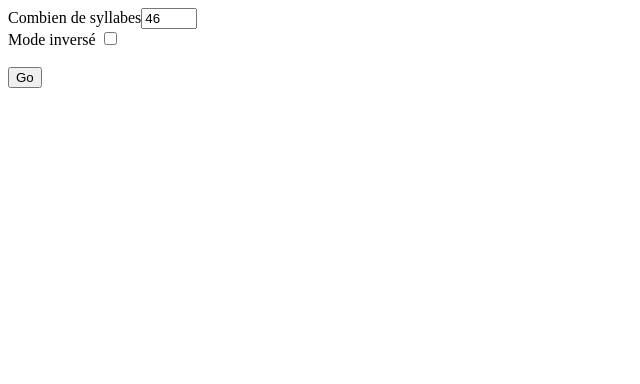
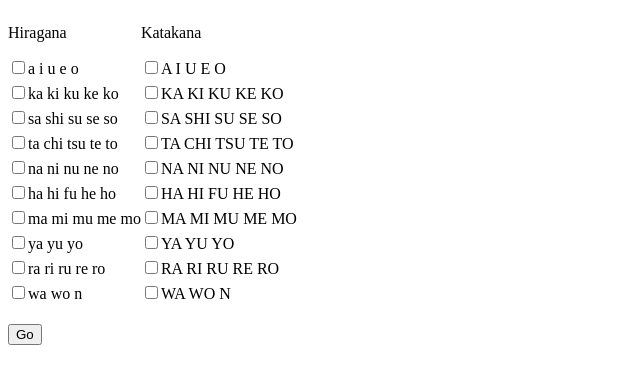
Before and after one commit to ArnaudGathy/kana-test, a React (Create React App) app: page / in a window 1280 px wide. Shown: the top 384 px of the page, without its empty margins (0-640 px from the left). Built offline with nearby package versions, Linux system fonts and the light colour scheme.

Commit message:
Added katakana, added categories to chose from

```diff
--- a/src/App.js
+++ b/src/App.js
@@ -1,95 +1,61 @@
 import React, {useState} from 'react'
-import {shuffle, take} from 'lodash'
-
-const defaultList = [
-  {romaji: 'a', hiragana: '\u3042'},
-  {romaji: 'i', hiragana: '\u3044'},
-  {romaji: 'u', hiragana: '\u3046'},
-  {romaji: 'e', hiragana: '\u3048'},
-  {romaji: 'o', hiragana: '\u304A'},
-  {romaji: 'ka', hiragana: '\u304B'},
-  {romaji: 'ki', hiragana: '\u304D'},
-  {romaji: 'ku', hiragana: '\u304F'},
-  {romaji: 'ke', hiragana: '\u3051'},
-  {romaji: 'ko', hiragana: '\u3053'},
-  {romaji: 'sa', hiragana: '\u3055'},
-  {romaji: 'shi', hiragana: '\u3057'},
-  {romaji: 'su', hiragana: '\u3059'},
-  {romaji: 'se', hiragana: '\u305B'},
-  {romaji: 'so', hiragana: '\u305D'},
-  {romaji: 'ta', hiragana: '\u305F'},
-  {romaji: 'chi', hiragana: '\u3061'},
-  {romaji: 'tsu', hiragana: '\u3064'},
-  {romaji: 'te', hiragana: '\u3066'},
-  {romaji: 'to', hiragana: '\u3068'},
-  {romaji: 'na', hiragana: '\u306A'},
-  {romaji: 'ni', hiragana: '\u306B'},
-  {romaji: 'nu', hiragana: '\u306C'},
-  {romaji: 'ne', hiragana: '\u306D'},
-  {romaji: 'no', hiragana: '\u306E'},
-  {romaji: 'ha', hiragana: '\u306F'},
-  {romaji: 'hi', hiragana: '\u3072'},
-  {romaji: 'fu', hiragana: '\u3075'},
-  {romaji: 'he', hiragana: '\u3078'},
-  {romaji: 'ho', hiragana: '\u307B'},
-  {romaji: 'ma', hiragana: '\u307E'},
-  {romaji: 'mi', hiragana: '\u307F'},
-  {romaji: 'mu', hiragana: '\u3080'},
-  {romaji: 'me', hiragana: '\u3081'},
-  {romaji: 'mo', hiragana: '\u3082'},
-  {romaji: 'ya', hiragana: '\u3084'},
-  {romaji: 'yu', hiragana: '\u3086'},
-  {romaji: 'yo', hiragana: '\u3088'},
-  {romaji: 'ra', hiragana: '\u3089'},
-  {romaji: 'ri', hiragana: '\u308A'},
-  {romaji: 'ru', hiragana: '\u308B'},
-  {romaji: 're', hiragana: '\u308C'},
-  {romaji: 'ro', hiragana: '\u308D'},
-  {romaji: 'wa', hiragana: '\u308F'},
-  {romaji: 'wo', hiragana: '\u3092'},
-  {romaji: 'n', hiragana: '\u3093'},
-]
+import {shuffle} from 'lodash'
+import {hiraganaList, katakanaList} from './charLists'
+import './style.css'
+import {CharacterCheckBoxList} from './CharacterCheckBoxList'
 
 export const App = () => {
-  const [number, setNumber] = useState('46')
   const [list, setList] = useState(null)
   const [correction, setCorrection] = useState(false)
-  const [invert, setInvert] = useState(false)
+  const [formState, setFormState] = useState({})
 
   const generateList = () => {
-    setList(take(shuffle(defaultList), number))
+    const {hiragana, katakana} = formState
+    const hiraganaToDisplay = hiragana ? Object.keys(hiragana) : []
+    const katakanaToDisplay = katakana ? Object.keys(katakana) : []
+
+    const hiraganaDisplayList = hiraganaToDisplay.reduce((acc, value) => {
+      acc.push(hiraganaList[value])
+      return acc
+    }, [])
+    const katakanaDisplayList = katakanaToDisplay.reduce((acc, value) => {
+      acc.push(katakanaList[value])
+      return acc
+    }, [])
+
+    setList(shuffle([...hiraganaDisplayList.flat(), ...katakanaDisplayList.flat()]))
   }
   const toggleCorrection = () => {
     setCorrection(!correction)
   }
-  const invertMode = () => {
-    setInvert(!invert)
+  const handleChange = (listName, value) => {
+    if (formState[listName] && formState[listName][value]) {
+      delete formState[listName][value]
+    } else {
+      const newFormState = {...formState, [listName]: {...formState[listName], [value]: true}}
+      setFormState(newFormState)
+    }
   }
 
-  const test = ''
+  return (
+    <div>
+      <div className="block" style={{display: 'flex'}}>
+        <CharacterCheckBoxList name="hiragana" list={hiraganaList} handleChange={handleChange} />
+        <CharacterCheckBoxList name="katakana" list={katakanaList} handleChange={handleChange} />
+      </div>
 
-  return (
-    <div className="App">
-      {test}
-      Combien de syllabes
-      <input
-        type="number"
-        max="46"
-        min="1"
-        value={number}
-        onChange={(e) => setNumber(e.target.value)}
-      />
+      <div className="block">
+        <button type="submit" onClick={generateList}>
+          Go
+        </button>
+      </div>
+
       <br />
-      Mode inversé <input type="checkbox" onChange={invertMode} checked={invert} />
-      <br />
-      <br />
-      <button onClick={generateList}>Go</button>
-      <br />
-      <br />
+      <div className="block">
         {list && (
           <>
-          <button onClick={toggleCorrection}>{correction ? 'Cacher' : 'Voir'} correction</button>
             <div
+              className="block"
               style={{
                 fontSize: '35px',
                 width: '400px',
@@ -99,14 +65,16 @@ export const App = () => {
                 textAlign: 'center',
               }}
             >
-            {list.map(({romaji, hiragana}) => (
-              <div style={{minWidth: '80px', minHeight: '75px'}}>
-                {invert ? (correction ? romaji : hiragana) : correction ? hiragana : romaji}
+              {list.map(({romaji, kana}) => (
+                <div style={{minWidth: '80px', minHeight: '75px'}} key={romaji}>
+                  {correction ? kana : romaji}
                 </div>
               ))}
             </div>
+            <button onClick={toggleCorrection}>{correction ? 'Cacher' : 'Voir'} correction</button>
           </>
         )}
       </div>
+    </div>
   )
 }
--- /dev/null
+++ b/src/CharacterCheckBoxList.js
@@ -0,0 +1,15 @@
+import React from 'react'
+
+export const CharacterCheckBoxList = ({name, list, handleChange}) => (
+  <div>
+    <p style={{textTransform: 'capitalize'}}>{name}</p>
+    {Object.entries(list).map(([key, values]) => (
+      <div key={key} style={{marginBottom: '5px'}}>
+        <label>
+          <input type="checkbox" onChange={() => handleChange(name, key)} />
+          {values.map((kana) => `${kana.romaji} `)}
+        </label>
+      </div>
+    ))}
+  </div>
+)
--- /dev/null
+++ b/src/charLists.js
@@ -0,0 +1,137 @@
+export const hiraganaList = {
+  a: [
+    {romaji: 'a', kana: '\u3042'},
+    {romaji: 'i', kana: '\u3044'},
+    {romaji: 'u', kana: '\u3046'},
+    {romaji: 'e', kana: '\u3048'},
+    {romaji: 'o', kana: '\u304A'},
+  ],
+  ka: [
+    {romaji: 'ka', kana: '\u304B'},
+    {romaji: 'ki', kana: '\u304D'},
+    {romaji: 'ku', kana: '\u304F'},
+    {romaji: 'ke', kana: '\u3051'},
+    {romaji: 'ko', kana: '\u3053'},
+  ],
+  sa: [
+    {romaji: 'sa', kana: '\u3055'},
+    {romaji: 'shi', kana: '\u3057'},
+    {romaji: 'su', kana: '\u3059'},
+    {romaji: 'se', kana: '\u305B'},
+    {romaji: 'so', kana: '\u305D'},
+  ],
+  ta: [
+    {romaji: 'ta', kana: '\u305F'},
+    {romaji: 'chi', kana: '\u3061'},
+    {romaji: 'tsu', kana: '\u3064'},
+    {romaji: 'te', kana: '\u3066'},
+    {romaji: 'to', kana: '\u3068'},
+  ],
+  na: [
+    {romaji: 'na', kana: '\u306A'},
+    {romaji: 'ni', kana: '\u306B'},
+    {romaji: 'nu', kana: '\u306C'},
+    {romaji: 'ne', kana: '\u306D'},
+    {romaji: 'no', kana: '\u306E'},
+  ],
+  ha: [
+    {romaji: 'ha', kana: '\u306F'},
+    {romaji: 'hi', kana: '\u3072'},
+    {romaji: 'fu', kana: '\u3075'},
+    {romaji: 'he', kana: '\u3078'},
+    {romaji: 'ho', kana: '\u307B'},
+  ],
+  ma: [
+    {romaji: 'ma', kana: '\u307E'},
+    {romaji: 'mi', kana: '\u307F'},
+    {romaji: 'mu', kana: '\u3080'},
+    {romaji: 'me', kana: '\u3081'},
+    {romaji: 'mo', kana: '\u3082'},
+  ],
+  ya: [
+    {romaji: 'ya', kana: '\u3084'},
+    {romaji: 'yu', kana: '\u3086'},
+    {romaji: 'yo', kana: '\u3088'},
+  ],
+  ra: [
+    {romaji: 'ra', kana: '\u3089'},
+    {romaji: 'ri', kana: '\u308A'},
+    {romaji: 'ru', kana: '\u308B'},
+    {romaji: 're', kana: '\u308C'},
+    {romaji: 'ro', kana: '\u308D'},
+  ],
+  wa: [
+    {romaji: 'wa', kana: '\u308F'},
+    {romaji: 'wo', kana: '\u3092'},
+    {romaji: 'n', kana: '\u3093'},
+  ],
+}
+
+export const katakanaList = {
+  a: [
+    {romaji: 'A', kana: '\u30A2'},
+    {romaji: 'I', kana: '\u30A4'},
+    {romaji: 'U', kana: '\u30A6'},
+    {romaji: 'E', kana: '\u30A8'},
+    {romaji: 'O', kana: '\u30AA'},
+  ],
+  ka: [
+    {romaji: 'KA', kana: '\u30AB'},
+    {romaji: 'KI', kana: '\u30AD'},
+    {romaji: 'KU', kana: '\u30AF'},
+    {romaji: 'KE', kana: '\u30B1'},
+    {romaji: 'KO', kana: '\u30B3'},
+  ],
+  sa: [
+    {romaji: 'SA', kana: '\u30B5'},
+    {romaji: 'SHI', kana: '\u30B7'},
+    {romaji: 'SU', kana: '\u30B9'},
+    {romaji: 'SE', kana: '\u30BB'},
+    {romaji: 'SO', kana: '\u30BD'},
+  ],
+  ta: [
+    {romaji: 'TA', kana: '\u30BF'},
+    {romaji: 'CHI', kana: '\u30C1'},
+    {romaji: 'TSU', kana: '\u30C4'},
+    {romaji: 'TE', kana: '\u30C6'},
+    {romaji: 'TO', kana: '\u30C8'},
+  ],
+  na: [
+    {romaji: 'NA', kana: '\u30CA'},
+    {romaji: 'NI', kana: '\u30CB'},
+    {romaji: 'NU', kana: '\u30CC'},
+    {romaji: 'NE', kana: '\u30CD'},
+    {romaji: 'NO', kana: '\u30CE'},
+  ],
+  ha: [
+    {romaji: 'HA', kana: '\u30CF'},
+    {romaji: 'HI', kana: '\u30D2'},
+    {romaji: 'FU', kana: '\u30D5'},
+    {romaji: 'HE', kana: '\u30D8'},
+    {romaji: 'HO', kana: '\u30DB'},
+  ],
+  ma: [
+    {romaji: 'MA', kana: '\u30DE'},
+    {romaji: 'MI', kana: '\u30DF'},
+    {romaji: 'MU', kana: '\u30E0'},
+    {romaji: 'ME', kana: '\u30E1'},
+    {romaji: 'MO', kana: '\u30E2'},
+  ],
+  ya: [
+    {romaji: 'YA', kana: '\u30E4'},
+    {romaji: 'YU', kana: '\u30E6'},
+    {romaji: 'YO', kana: '\u30E8'},
+  ],
+  ra: [
+    {romaji: 'RA', kana: '\u30E9'},
+    {romaji: 'RI', kana: '\u30EA'},
+    {romaji: 'RU', kana: '\u30EB'},
+    {romaji: 'RE', kana: '\u30EC'},
+    {romaji: 'RO', kana: '\u30ED'},
+  ],
+  wa: [
+    {romaji: 'WA', kana: '\u30EF'},
+    {romaji: 'WO', kana: '\u30F2'},
+    {romaji: 'N', kana: '\u30F3'},
+  ],
+}
--- /dev/null
+++ b/src/style.css
@@ -0,0 +1,3 @@
+.block {
+    margin-bottom: 16px;
+}
```
Lines whose indentation alone changed are shown as unchanged.
